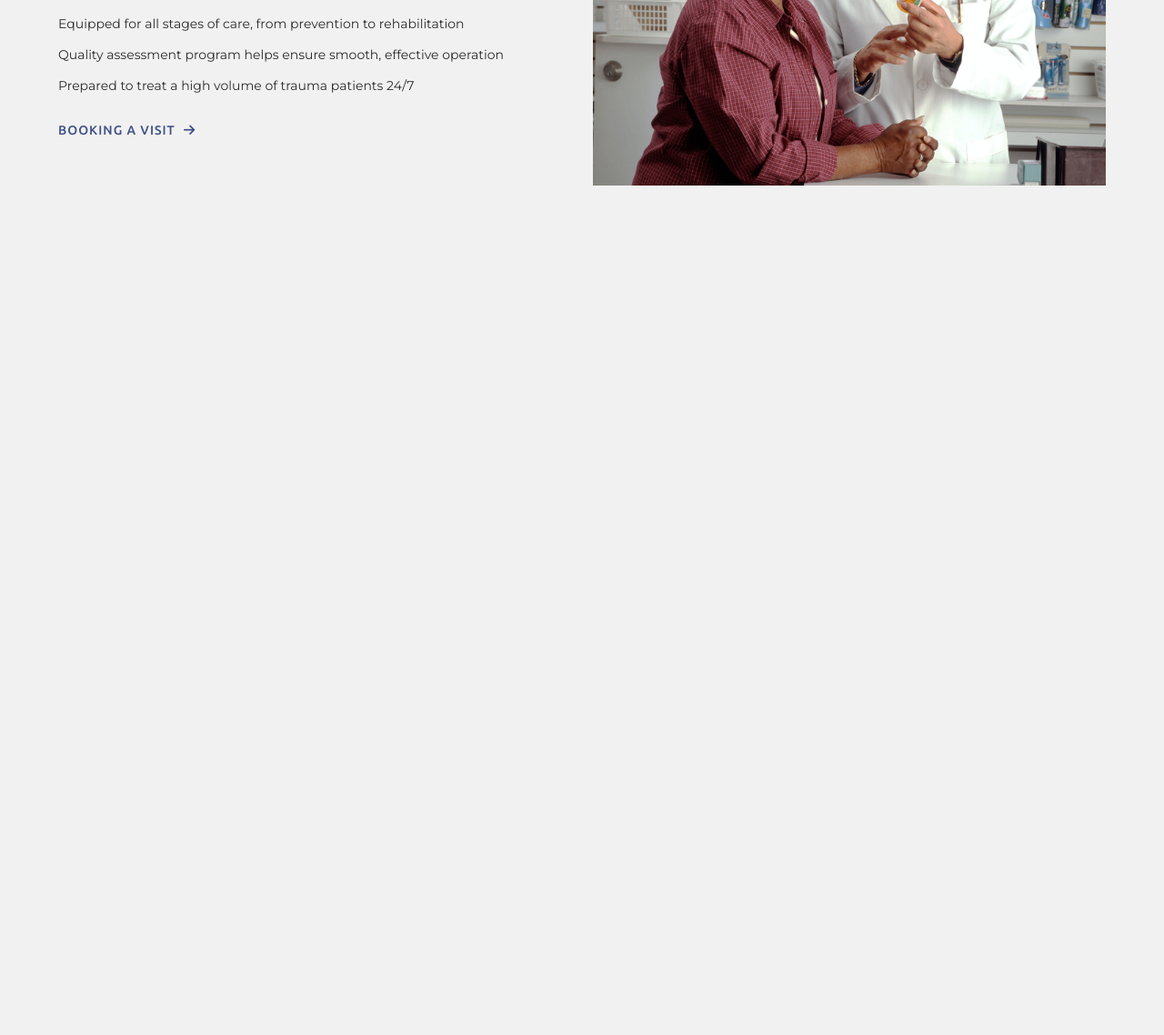
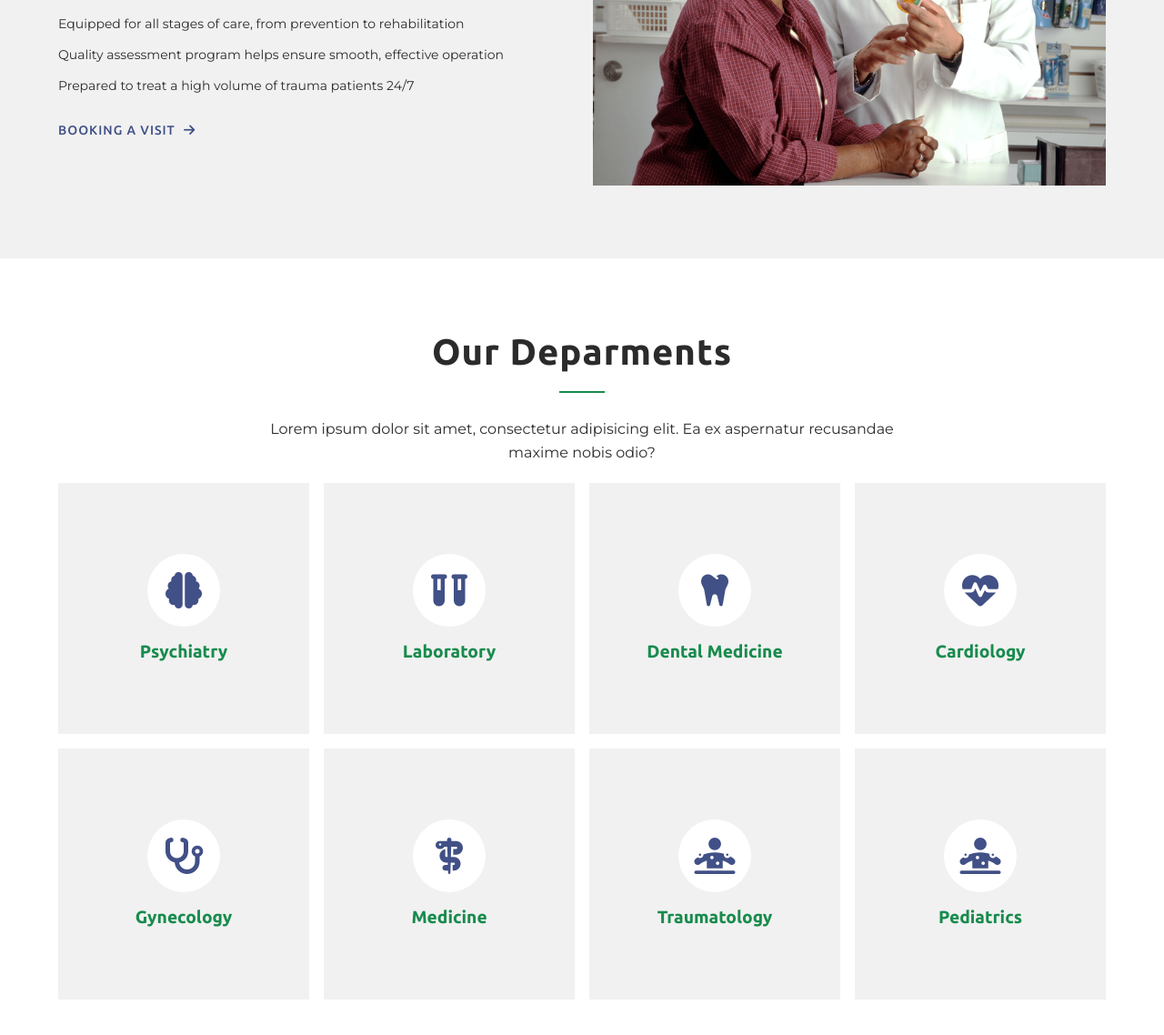
Before and after one commit to hisamuddin01/MediHelp, a plain HTML site: page index.html in a window 1280 px wide. Shown: the part 1248-2386 px from the top of the page at 91% size. Before the commit the page ends 1532 px from the top, so only its background shows below. Drawn offline with Linux system fonts and the light colour scheme.

Commit message:
department section tabs added

```diff
--- a/css/style.css
+++ b/css/style.css
@@ -313,7 +313,7 @@ p {
         height: 0.5rem;
     }
 }
-
+/*=======*** ABOUT ***========*/
 #about {
     padding: 5rem 0;
 }
@@ -370,3 +370,55 @@ h2 span {
         flex-direction: column;
     }
 }
+/*=======*** DEPARTMENTS ***========*/
+.departments {
+    background-color: rgb(255, 255, 255);
+    padding: 5rem 0;
+}
+.section--header {
+    text-align: center;
+    width: 60%;
+    margin: auto;
+}
+.underline {
+    display: block;
+    width: 50px;
+    height: 2px;
+    background-color: rgb(24, 139, 77);
+    margin: auto;
+    margin-bottom: 1.7rem;
+}
+.departments--tabs {
+    display: grid;
+    grid-template-columns: repeat(4, 1fr);
+    gap: 1rem;
+}
+.depart-tab {
+    background-color: rgb(241, 241, 241);
+    aspect-ratio: 1/1;
+    text-align: center;
+    flex-direction: column;
+    transition: all 300ms ease;
+}
+.depart--tab-icon {
+    color: rgb(65, 80, 134);
+    font-size: 2.5rem;
+    width: 2em;
+    height: 2em;
+    background-color: rgb(255, 255, 255);
+    border-radius: 50%;
+    margin-bottom: 1rem;
+    transition: all 400ms ease;
+}
+.depart-text span {
+    color: rgb(24, 139, 77);
+    font-size: 1.2rem;
+    font-weight: 900;
+    font-family: 'Ubuntu', sans-serif;
+}
+.depart-tab:hover {
+    background-color: rgb(65, 80, 134);
+}
+.depart-tab:hover .depart--tab-icon{
+    color: rgb(24, 139, 77);
+}
--- a/index.html
+++ b/index.html
@@ -145,6 +145,106 @@
                 </div>
             </div>
         </section>
+
+        <!----------- DEPARTMENTS -------------->
+        <section id="departments" class="departments">
+            <div class="container">
+                <div class="section--header">
+                    <h2>Our Deparments</h2>
+                    <span class="underline"></span>
+                    <p class="section--header-desc">Lorem ipsum dolor sit amet, consectetur adipisicing elit. Ea ex aspernatur recusandae maxime nobis odio?</p>
+                </div>
+                <div class="departments--tabs">
+                     <!--single-tab(1)-->
+                     <div class="depart-tab flex--center">
+                        <div class="depart--tab-icon flex--center">
+                            <i class="fa-solid fa-brain"></i>
+                        </div>
+                        <div class="depart-text">
+                            <span>Psychiatry</span>
+                        </div>
+                    </div>
+                    <!--end single-tab-->
+
+                    <!--single-tab(2)-->
+                    <div class="depart-tab flex--center">
+                        <div class="depart--tab-icon flex--center">
+                            <i class="fa-solid fa-vials"></i>
+                        </div>
+                        <div class="depart-text">
+                            <span>Laboratory</span>
+                        </div>
+                    </div>
+                    <!--end single-tab-->
+
+                    <!--single-tab(3)-->
+                    <div class="depart-tab flex--center">
+                        <div class="depart--tab-icon flex--center">
+                            <i class="fa-solid fa-tooth"></i>
+                        </div>
+                        <div class="depart-text">
+                            <span>Dental Medicine</span>
+                        </div>
+                    </div>
+                    <!--end single-tab-->
+
+                    <!--single-tab(4)-->
+                    <div class="depart-tab flex--center">
+                        <div class="depart--tab-icon flex--center">
+                            <i class="fa-solid fa-heart-pulse"></i>
+                        </div>
+                        <div class="depart-text">
+                            <span>Cardiology</span>
+                        </div>
+                    </div>
+                    <!--end single-tab-->
+
+                    <!--single-tab(5)-->
+                    <div class="depart-tab flex--center">
+                        <div class="depart--tab-icon flex--center">
+                            <i class="fa-solid fa-stethoscope"></i>
+                        </div>
+                        <div class="depart-text">
+                            <span>Gynecology</span>
+                        </div>
+                    </div>
+                    <!--end single-tab-->
+
+                    <!--single-tab(6)-->
+                    <div class="depart-tab flex--center">
+                        <div class="depart--tab-icon flex--center">
+                            <i class="fa-solid fa-staff-snake"></i>
+                        </div>
+                        <div class="depart-text">
+                            <span>Medicine</span>
+                        </div>
+                    </div>
+                    <!--end single-tab-->
+
+                    <!--single-tab(7)-->
+                    <div class="depart-tab flex--center">
+                        <div class="depart--tab-icon flex--center">
+                            <i class="fa-solid fa-person-dots-from-line"></i>
+                        </div>
+                        <div class="depart-text">
+                            <span>Traumatology</span>
+                        </div>
+                    </div>
+                    <!--end single-tab-->
+
+                    <!--single-tab(8)-->
+                    <div class="depart-tab flex--center">
+                        <div class="depart--tab-icon flex--center">
+                            <i class="fa-solid fa-person-dots-from-line"></i>
+                        </div>
+                        <div class="depart-text">
+                            <span>Pediatrics</span>
+                        </div>
+                    </div>
+                    <!--end single-tab-->
+                </div>
+            </div>
+        </section>
     </main>
 
     <script src="app.js"></script>
```
